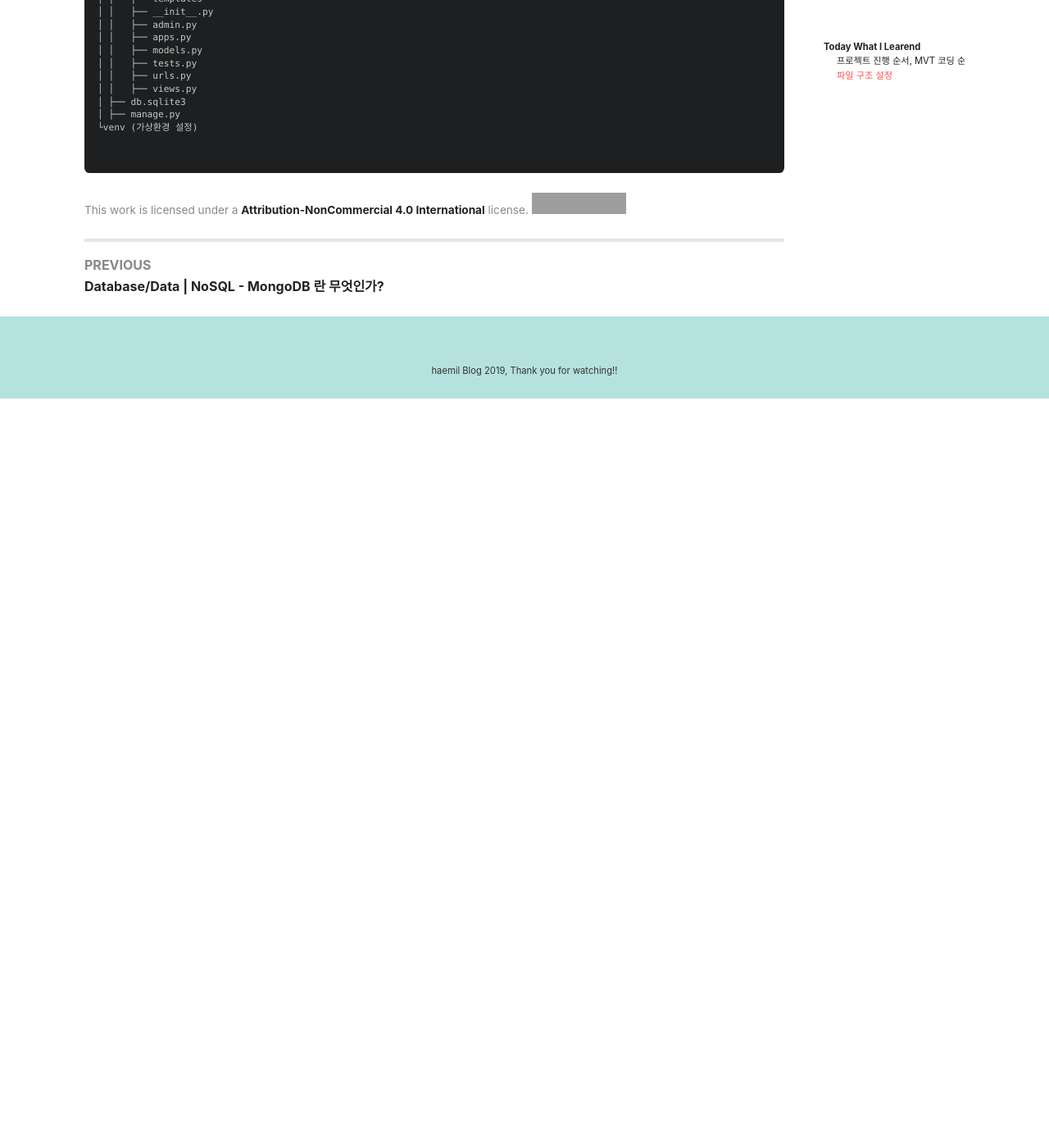
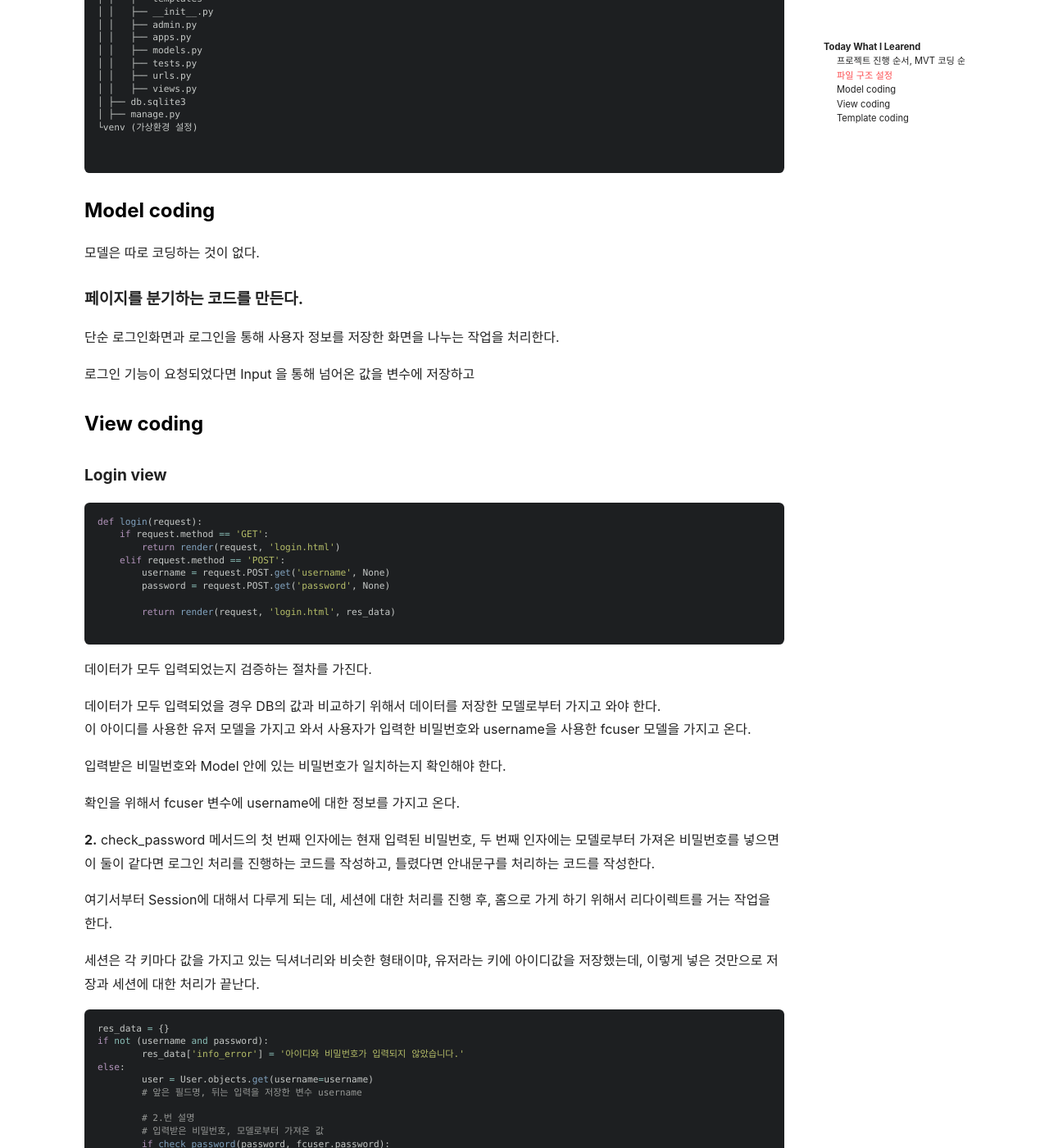
Before and after one commit to mchaemil/mchaemil.github.io, a Jekyll site: the page built from _posts/2019-12-25-Django-login.md, in a window 1280 px wide and 1400 px high, scrolled down 1813 px. Shown: the whole window at 82% size. Built offline with Jekyll 4.4.1, drawn with Linux system fonts in a browser that asks for light colours; nearby versions of some CDN libraries; comment, search, counter and statistics services are not loaded; before the commit the page ends 2299 px from its top, so only the background shows below that; some of the changed text lies outside the part shown; grey boxes are pictures that could not be loaded.

Commit message:
update post

````diff
--- a/_posts/2019-12-25-Django-login.md
+++ b/_posts/2019-12-25-Django-login.md
@@ -1,6 +1,6 @@
 ---
 layout: article
-title: Django/Sign in | 장고로 로그인 기능 만들어보기
+title: Django/Login | 장고로 로그인 기능 만들어보기
 tags: Django
 
 ---
@@ -65,3 +65,127 @@ graph TB;
 
 
 ```
+
+
+### Model coding
+
+모델은 따로 코딩하는 것이 없다.
+
+
+
+
+#### 페이지를 분기하는 코드를 만든다.
+단순 로그인화면과 로그인을 통해 사용자 정보를 저장한 화면을 나누는 작업을 처리한다.
+
+로그인 기능이 요청되었다면
+Input 을 통해 넘어온 값을 변수에 저장하고
+
+### View coding
+
+#### Login view
+
+```python
+def login(request):
+    if request.method == 'GET':
+        return render(request, 'login.html')
+    elif request.method == 'POST':
+        username = request.POST.get('username', None)
+        password = request.POST.get('password', None)
+
+	return render(request, 'login.html', res_data)
+
+```
+
+데이터가 모두 입력되었는지 검증하는 절차를 가진다.
+
+데이터가 모두 입력되었을 경우 DB의 값과 비교하기 위해서
+데이터를 저장한 모델로부터 가지고 와야 한다.
+이 아이디를 사용한 유저 모델을 가지고 와서 사용자가 입력한 비밀번호와 username을 사용한 fcuser 모델을 가지고 온다.
+
+입력받은 비밀번호와 Model 안에 있는 비밀번호가 일치하는지 확인해야 한다.
+
+확인을 위해서 fcuser 변수에 username에 대한 정보를 가지고 온다.
+
+**2.** check_password 메서드의 첫 번째 인자에는 현재 입력된 비밀번호, 두 번째 인자에는 모델로부터 가져온 비밀번호를 넣으면 이 둘이 같다면 로그인 처리를 진행하는 코드를 작성하고, 틀렸다면 안내문구를 처리하는 코드를 작성한다.
+
+여기서부터 Session에 대해서 다루게 되는 데, 세션에 대한 처리를 진행 후, 홈으로 가게 하기 위해서 리다이렉트를 거는 작업을 한다.
+
+
+세션은 각 키마다 값을 가지고 있는 딕셔너리와 비슷한 형태이먀, 유저라는 키에 아이디값을 저장했는데, 이렇게 넣은 것만으로 저장과 세션에 대한 처리가 끝난다.
+
+
+```python
+res_data = {}
+if not (username and password):
+	res_data['info_error'] = '아이디와 비밀번호가 입력되지 않았습니다.'
+else:
+	user = User.objects.get(username=username)
+	# 앞은 필드명, 뒤는 입력을 저장한 변수 username
+
+	# 2.번 설명
+	# 입력받은 비밀번호, 모델로부터 가져온 값
+	if check_password(password, fcuser.password):
+		res_data['password_valid'] = '아이디와 비밀번호가 올바릅니다.'
+		# 비밀번호가 일치, 로그인 처리를 진행!
+		# 1. 세션에다가 저장하기
+		request.session['user'] = fcuser.id
+
+		# 2. Root로 redirect
+		return redirect('/')
+	else:
+	# 비밀번호 불일치,
+	res_data['password_error'] = '비밀번호가 틀렸습니다.'
+
+return render(request, 'login.html', res_data)
+
+```
+
+#### Home view
+
+Login 진행 후 home으로 리다이렉트 되었을 때, user가 session내에 있다면 사용자 정보를 user_id 라는 변수에 할당한다.
+
+user_id가 존재한다면 세션의 유저키(`request.session['user']`)에 넣어놓은 아이디를 가져온다.
+user_id를 pk로 해서 모델을 가져오고!!
+
+가져온 정보를 화면에 보여주기 위해 HttpResponse 의 인자에 넣는다.
+
+```python
+def home(request):
+    user_id = request.session.get('user')
+    if user_id:
+        user = User.objects.get(pk=user_id)
+        return HttpResponse(user.username)
+
+    return HttpResponse('Home')
+
+```
+
+
+### Template coding
+
+템플릿 코드는 회원가입과 다를바가 없다.
+
+`submit` 버튼의 벨류값과 태그내 값들만 바꾸어주고
+아이디와 비밀번호만 입력할 수 있는 input tag만 남겨주면 된다.
+
+\{\{ \}\} 와 \{\% 을 <>로 표현
+
+```python
+<form method="post" action=".">
+  < csrf_token >
+  <div class="form-group">
+	<label for="username">사용자 이름</label>
+	<input type="text" class="form-control" id="username" name="username" placeholder="사용자 이름">
+  </div>
+  <div class="form-group">
+	<label for="password">비밀번호</label>
+	<input type="password" class="form-control" placeholder="비밀번호" id="password" name="password">
+	 < password_error >
+  </div>
+
+
+  <button type="submit" class="btn btn-primary">로그인</button>
+</form>
+
+
+```
````
